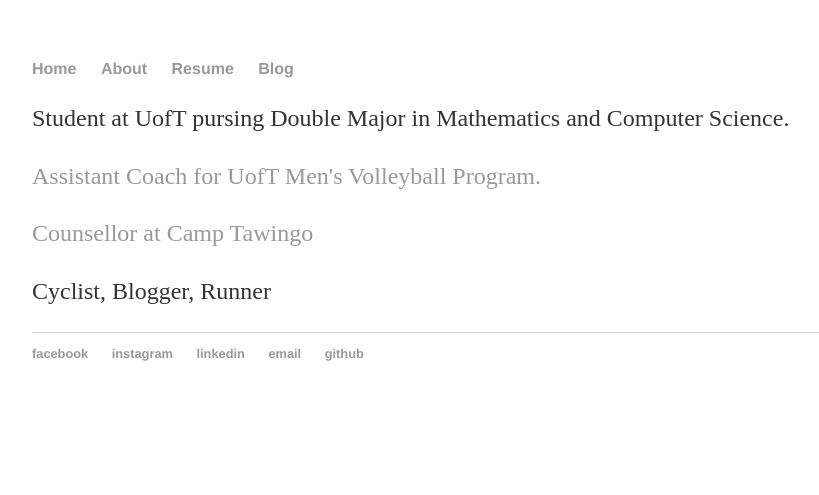
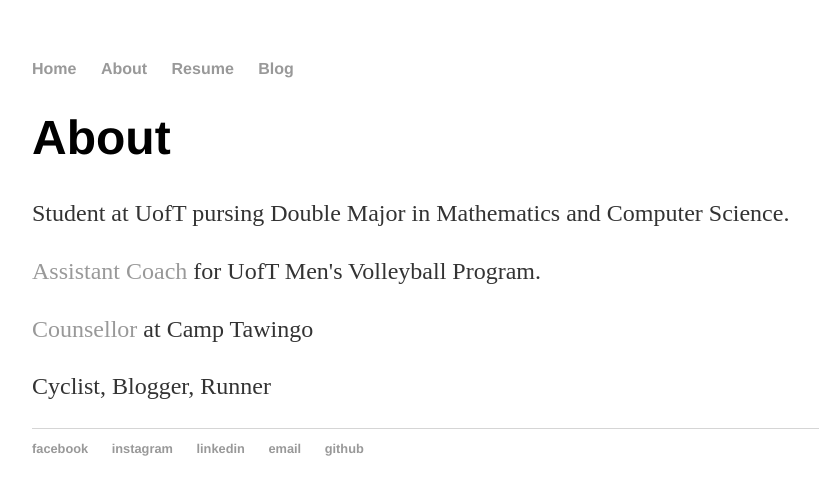
Before and after one commit to robertsonmcclure/robertsonmcclure.github.io, a Jekyll site: the page built from about/index.html, in a window 1280 px wide. Shown: the top 495 px of the page, without its empty margins (160-979 px from the left). Built offline with Jekyll 4.4.1, drawn with Linux system fonts in a browser that asks for light colours.

Commit message:
commited using script

```diff
--- a/about/index.html
+++ b/about/index.html
@@ -2,8 +2,8 @@
 layout: default
 title: About
 ---
-
+<h1>{{ page.title }}</h1>
 <p class="blurb">Student at UofT pursing Double Major in Mathematics and Computer Science.</p>
-<p class="blurb"><a href="http://www.varsityblues.ca/index.aspx?path=mvball&" target="_blank">Assistant Coach for UofT Men's Volleyball Program.</a></p>
-<p class="blurb"><a href="http://www.tawingo.net" target="_blank">Counsellor at Camp Tawingo</a></p>
+<p class="blurb"><a href="http://www.varsityblues.ca/index.aspx?path=mvball&" target="_blank">Assistant Coach</a> for UofT Men's Volleyball Program.</p>
+<p class="blurb"><a href="http://www.tawingo.net" target="_blank">Counsellor</a> at Camp Tawingo</p>
 <p class="blurb">Cyclist, Blogger, Runner</p>
```
